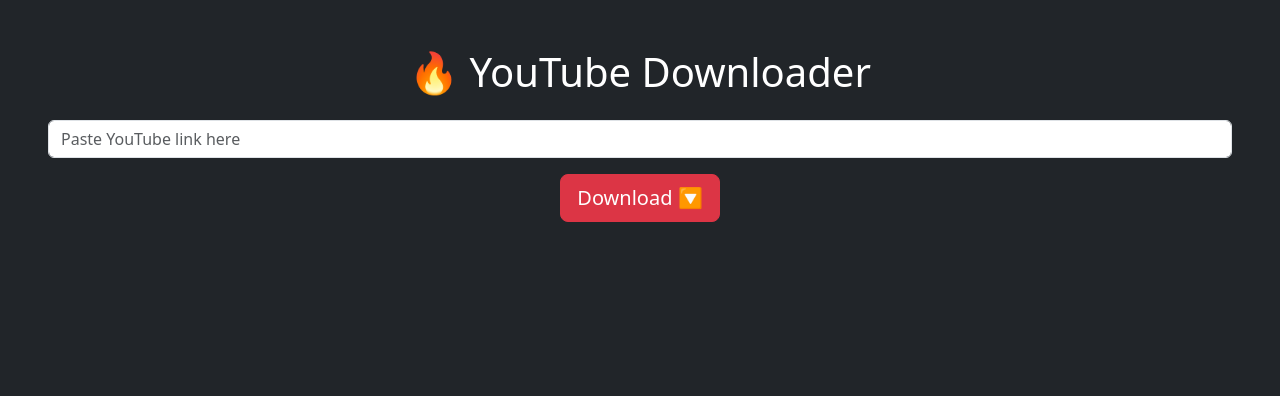
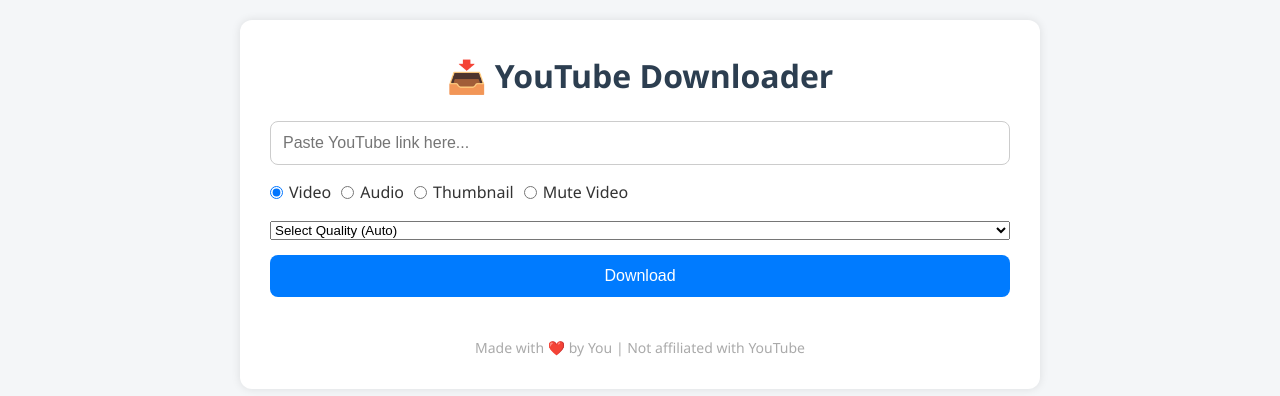
Before and after one commit to jose2e1/ytdl, a Flask app: page / in a window 1280 px wide. Shown: the top 396 px of the page. Run offline with Flask 3, Linux system fonts and the light colour scheme.

Commit message:
Update index.html

```diff
--- a/templates/index.html
+++ b/templates/index.html
@@ -2,14 +2,53 @@
 <html lang="en">
 <head>
   <meta charset="UTF-8">
+  <meta name="viewport" content="width=device-width, initial-scale=1">
   <title>YouTube Downloader</title>
-  <link href="https://cdn.jsdelivr.net/npm/bootstrap@5.3.2/dist/css/bootstrap.min.css" rel="stylesheet">
+  <link rel="stylesheet" href="{{ url_for('static', filename='style.css') }}">
 </head>
-<body class="bg-dark text-white text-center p-5">
-  <h1 class="mb-4">🔥 YouTube Downloader</h1>
-  <form method="POST" action="/download">
-    <input type="text" name="url" class="form-control mb-3" placeholder="Paste YouTube link here" required>
-    <button type="submit" class="btn btn-danger btn-lg">Download 🔽</button>
-  </form>
+<body>
+  <div class="container">
+    <h1>📥 YouTube Downloader</h1>
+    <form action="/download" method="post">
+      <input type="text" name="url" placeholder="Paste YouTube link here..." required>
+
+      <div class="select-format">
+        <label><input type="radio" name="type" value="video" checked> Video</label>
+        <label><input type="radio" name="type" value="audio"> Audio</label>
+        <label><input type="radio" name="type" value="thumbnail"> Thumbnail</label>
+        <label><input type="radio" name="type" value="mute"> Mute Video</label>
+      </div>
+
+      <select name="quality">
+        <option value="auto">Select Quality (Auto)</option>
+        <option value="1080p">1080p</option>
+        <option value="720p">720p</option>
+        <option value="480p">480p</option>
+        <option value="360p">360p</option>
+        <option value="144p">144p</option>
+        <option value="mp3_128">MP3 128kbps</option>
+        <option value="mp3_320">MP3 320kbps</option>
+      </select>
+
+      <button type="submit">Download</button>
+    </form>
+
+    {% if links %}
+    <div class="download-links">
+      <h3>Download Links:</h3>
+      {% for link in links %}
+        <a href="{{ link.url }}" download>{{ link.label }}</a>
+      {% endfor %}
+    </div>
+    {% endif %}
+
+    {% if error %}
+      <p style="color: red;">⚠️ {{ error }}</p>
+    {% endif %}
+
+    <footer>
+      Made with ❤️ by You | Not affiliated with YouTube
+    </footer>
+  </div>
 </body>
 </html>
```
